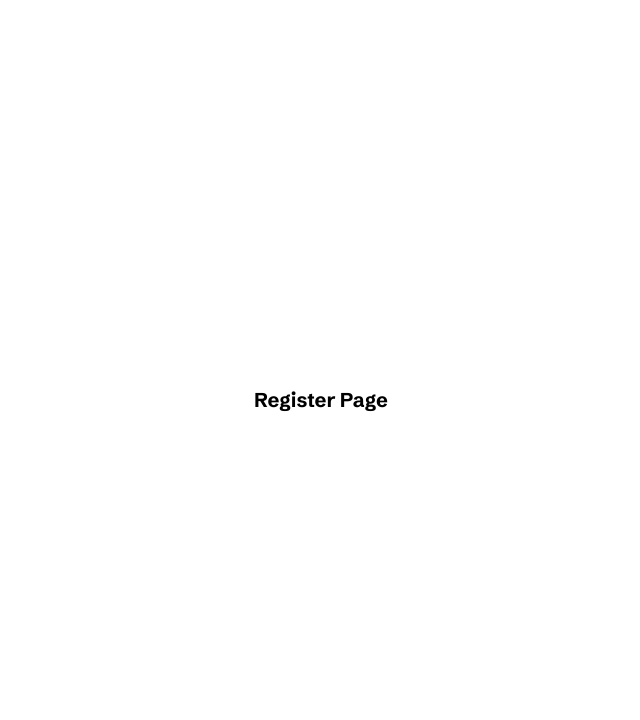
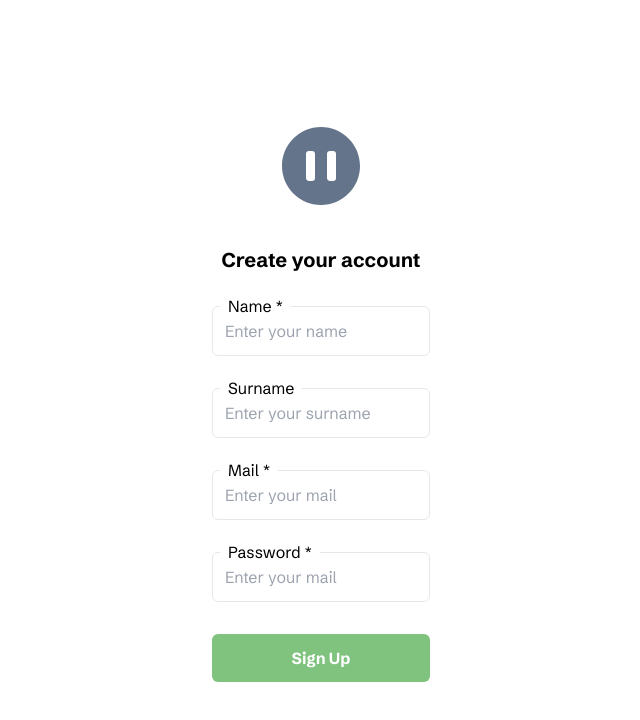
Before and after one commit to joaquincodigo/recipemanager, a Next.js app: page /register in a window 1280 px wide. Shown: the top 720 px of the page, without its empty margins (319-959 px from the left). Built offline with nearby package versions, Linux system fonts and the light colour scheme; no server answers.

Commit message:
started the register form design

```diff
--- a/app/(auth-pages)/register/page.js
+++ b/app/(auth-pages)/register/page.js
@@ -1,7 +1,95 @@
+import { PauseCircleIcon } from "@heroicons/react/24/solid";
+
 export default function RegisterPage() {
-	return (
-    <div className="p-3">
-      <h1 className="text-xl font-bold">Register Page</h1>
-    </div>
-	)
+  return (
+    <form className="p-3 flex flex-col gap-y-8">
+      {/* +-+-+-+-+-+-+-+-+-+-+-+-+-+-+-+-+-+-*/}
+      {/* TODO: ADD LOGO AFTER YOU FINISH IT  */}
+      {/* +-+-+-+-+-+-+-+-+-+-+-+-+-+-+-+-+-+-*/}
+      <PauseCircleIcon className="h-24 w-24 text-slate-500 mx-auto" />
+
+      {/* HEADING */}
+      <h1 className="text-xl text-center font-bold">Create your account</h1>
+
+      {/* NAME */}
+      <div className="relative">
+        <label
+          className="absolute left-2 -top-3 px-2 z-10 rounded bg-white"
+          htmlFor="name"
+        >
+          Name *
+        </label>
+        <input
+          className="bg-white p-3 rounded-md border focus:outline-none focus:ring-2 focus:ring-[#7FC37E]"
+          placeholder="Enter your name"
+          type="text"
+          id="name"
+          name="name"
+          autoComplete="off"
+          required
+        />
+      </div>
+
+      {/* SURNAME */}
+      <div className="relative">
+        <label
+          className="absolute left-2 -top-3 px-2 z-10 rounded bg-white"
+          htmlFor="surname"
+        >
+          Surname
+        </label>
+        <input
+          className="bg-white p-3 rounded-md border focus:outline-none focus:ring-2 focus:ring-[#7FC37E]"
+          placeholder="Enter your surname"
+          type="text"
+          id="surname"
+          name="surname"
+          autoComplete="off"
+        />
+      </div>
+
+      {/* MAIL */}
+      <div className="relative">
+        <label
+          className="absolute left-2 -top-3 px-2 z-10 rounded bg-white"
+          htmlFor="mail"
+        >
+          Mail *
+        </label>
+        <input
+          className="bg-white p-3 rounded-md border focus:outline-none focus:ring-2 focus:ring-[#7FC37E]"
+          placeholder="Enter your mail"
+          type="email"
+          id="email"
+          name="email"
+          autoComplete="off"
+        />
+      </div>
+
+      {/* PASSWORD */}
+      <div className="relative">
+        <label
+          className="absolute left-2 -top-3 px-2 z-10 rounded bg-white"
+          htmlFor="password"
+        >
+          Password *
+        </label>
+        <input
+          className="bg-white p-3 rounded-md border focus:outline-none focus:ring-2 focus:ring-[#7FC37E]"
+          placeholder="Enter your mail"
+          type="password"
+          id="password"
+          name="password"
+          autoComplete="off"
+        />
+      </div>
+
+
+
+      {/* REGISTER BUTTON */}
+      <button className="p-3 text-white font-bold rounded-md bg-[#7FC37E]">
+				Sign Up
+      </button>
+    </form>
+  );
 }
```
